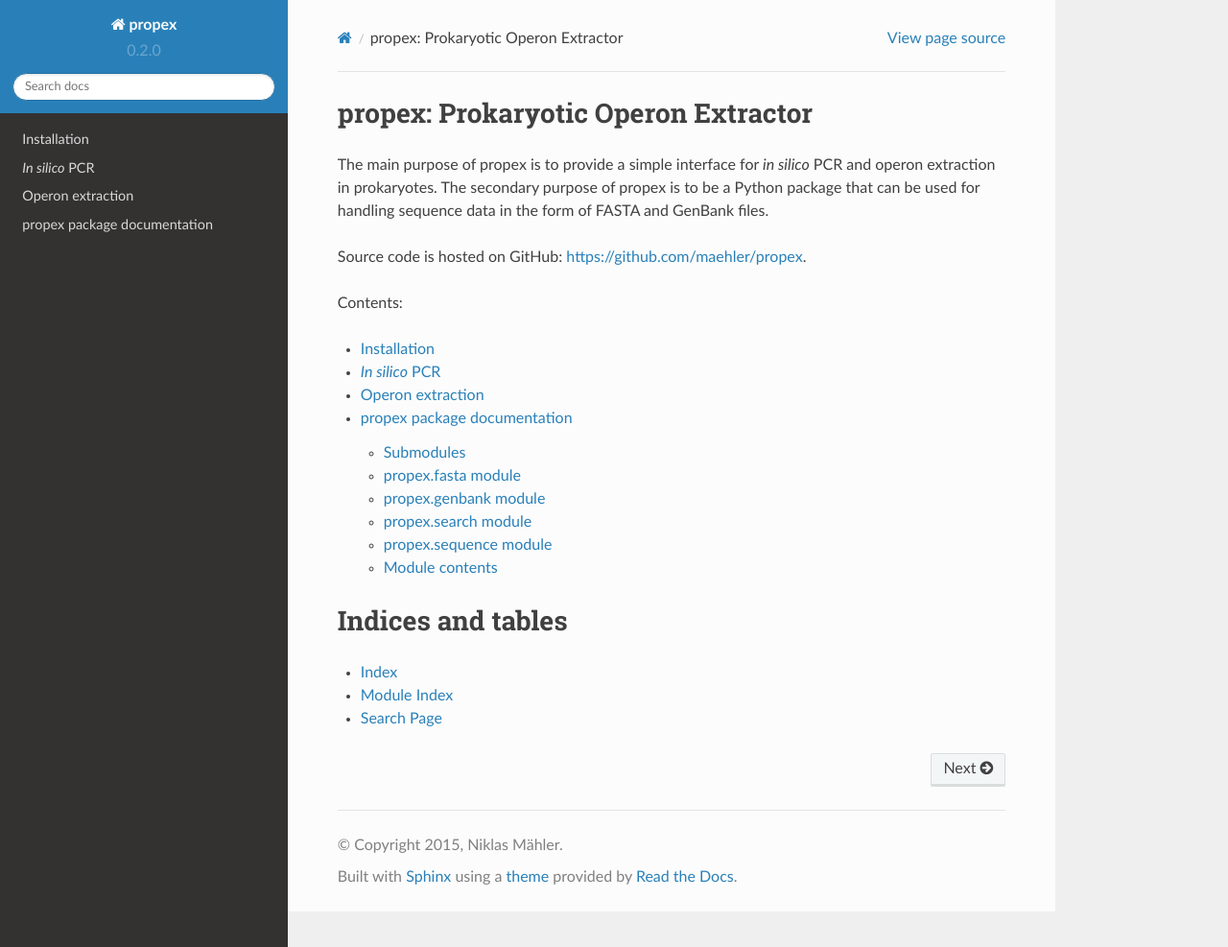
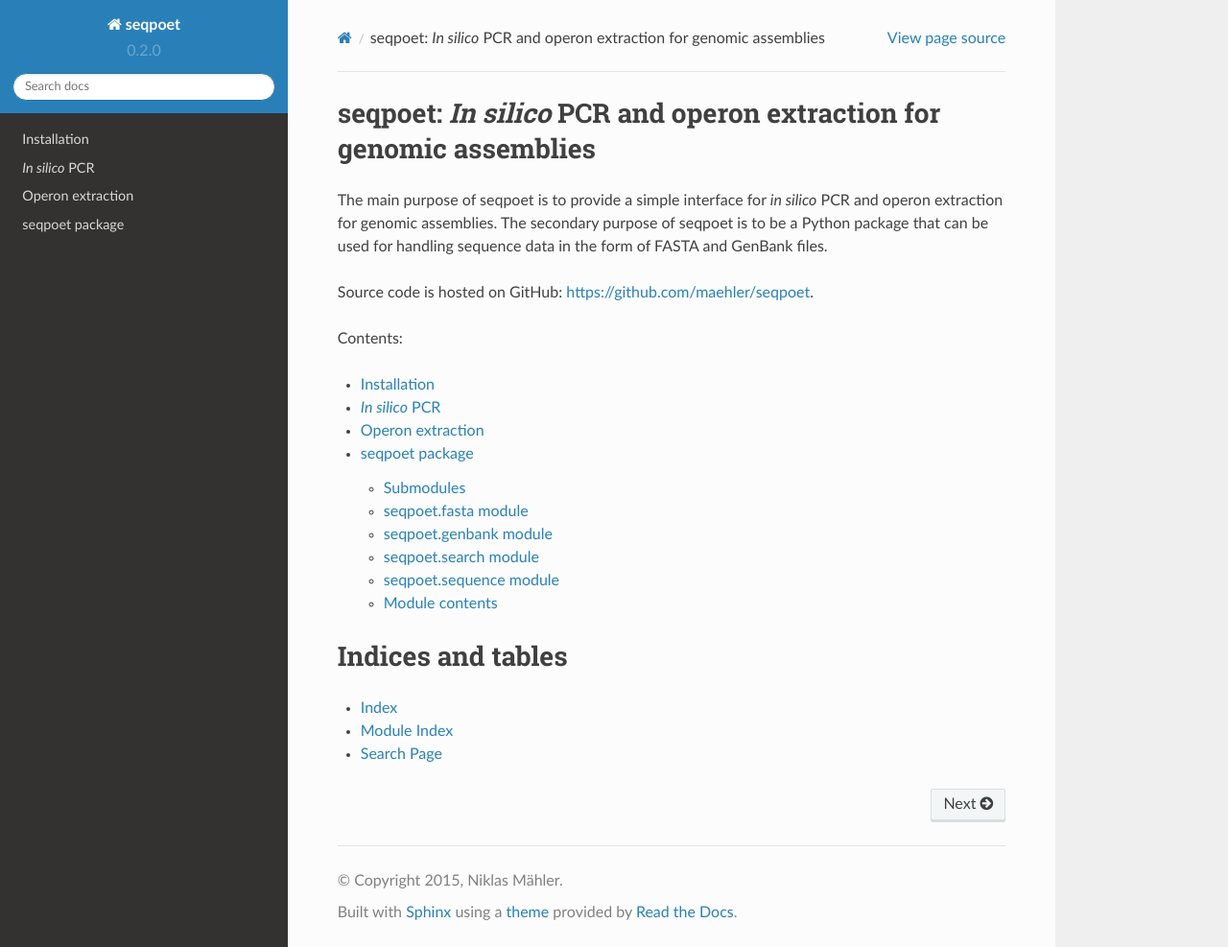
Before and after one commit to maehler/seqpoet, a Sphinx documentation site: the page built from docs/index.rst, in a window 1280 px wide and 987 px high. Shown: the whole window at 96% size. Built offline with Sphinx 7.4.7 and the Read the Docs theme 2.0.0, drawn with Linux system fonts in a browser that asks for light colours; the version number is read from the project's files by our own code.

Commit message:
Forgot to update name in docs

```diff
--- a/docs/conf.py
+++ b/docs/conf.py
@@ -1,7 +1,7 @@
 # -*- coding: utf-8 -*-
 #
-# propex documentation build configuration file, created by
-# sphinx-quickstart on Sat Mar 14 20:54:34 2015.
+# seqpoet documentation build configuration file, created by
+# sphinx-quickstart on Tue Apr 21 20:33:27 2015.
 #
 # This file is execfile()d with the current directory set to its
 # containing dir.
@@ -48,7 +48,7 @@
 master_doc = 'index'
 
 # General information about the project.
-project = u'propex'
+project = u'seqpoet'
 copyright = u'2015, Niklas Mähler'
 author = u'Niklas Mähler'
 
@@ -59,7 +59,7 @@
 # The short X.Y version.
 import pkg_resources
 try:
-    release = pkg_resources.get_distribution('propex').version
+    release = pkg_resources.get_distribution('seqpoet').version
 except pkg_resources.DistributionNotFound:
     print 'To build the documentation, The distribution information of sandman'
     print 'Has to be available.  Either install the package into your'
@@ -211,7 +211,7 @@
 #html_search_scorer = 'scorer.js'
 
 # Output file base name for HTML help builder.
-htmlhelp_basename = 'propexdoc'
+htmlhelp_basename = 'seqpoetdoc'
 
 # -- Options for LaTeX output ---------------------------------------------
 
@@ -233,7 +233,7 @@
 # (source start file, target name, title,
 #  author, documentclass [howto, manual, or own class]).
 latex_documents = [
-  (master_doc, 'propex.tex', u'propex Documentation',
+  (master_doc, 'seqpoet.tex', u'seqpoet Documentation',
    u'Author', 'manual'),
 ]
 
@@ -263,7 +263,7 @@
 # One entry per manual page. List of tuples
 # (source start file, name, description, authors, manual section).
 man_pages = [
-    (master_doc, 'propex', u'propex Documentation',
+    (master_doc, 'seqpoet', u'seqpoet Documentation',
      [author], 1)
 ]
 
@@ -277,8 +277,8 @@
 # (source start file, target name, title, author,
 #  dir menu entry, description, category)
 texinfo_documents = [
-  (master_doc, 'propex', u'propex Documentation',
-   author, 'propex', 'One line description of project.',
+  (master_doc, 'seqpoet', u'seqpoet Documentation',
+   author, 'seqpoet', 'One line description of project.',
    'Miscellaneous'),
 ]
 
--- a/docs/index.rst
+++ b/docs/index.rst
@@ -1,17 +1,17 @@
-.. propex documentation master file, created by
-   sphinx-quickstart on Sat Mar 14 20:54:34 2015.
+.. seqpoet documentation master file, created by
+   sphinx-quickstart on Tue Apr 21 20:33:27 2015.
    You can adapt this file completely to your liking, but it should at least
    contain the root `toctree` directive.
 
-propex: Prokaryotic Operon Extractor
-====================================
+seqpoet: *In silico* PCR and operon extraction for genomic assemblies
+=====================================================================
 
-The main purpose of propex is to provide a simple interface for `in silico`
-PCR and operon extraction in prokaryotes. The secondary purpose of propex is
-to be a Python package that can be used for handling sequence data in the form
-of FASTA and GenBank files.
+The main purpose of seqpoet is to provide a simple interface for `in silico`
+PCR and operon extraction for genomic assemblies. The secondary purpose of
+seqpoet is to be a Python package that can be used for handling sequence
+data in the form of FASTA and GenBank files.
 
-Source code is hosted on GitHub: https://github.com/maehler/propex.
+Source code is hosted on GitHub: https://github.com/maehler/seqpoet.
 
 Contents:
 
@@ -21,7 +21,7 @@
    installation
    insilico_pcr
    operon_extraction
-   propex
+   seqpoet
 
 
 Indices and tables
--- a/docs/installation.rst
+++ b/docs/installation.rst
@@ -1,11 +1,11 @@
 Installation
 ============
 
-Currently, the easiest way of installing propex is to clone the GitHub
+Currently, the easiest way of installing seqpoet is to clone the GitHub
 repository and install it manually::
 
-    > git clone https://github.com/maehler/propex.git
-    > cd propex
+    > git clone https://github.com/maehler/seqpoet.git
+    > cd seqpoet
     > python setup.py install
 
 Eventually the package will be submitted to `PyPI <https://pypi.python.org/pypi>`_.
```
Also changed, not shown: docs/propex.rst (deleted, +0 -46 lines), docs/seqpoet.rst (added, +46 -0 lines), 2 other files.
